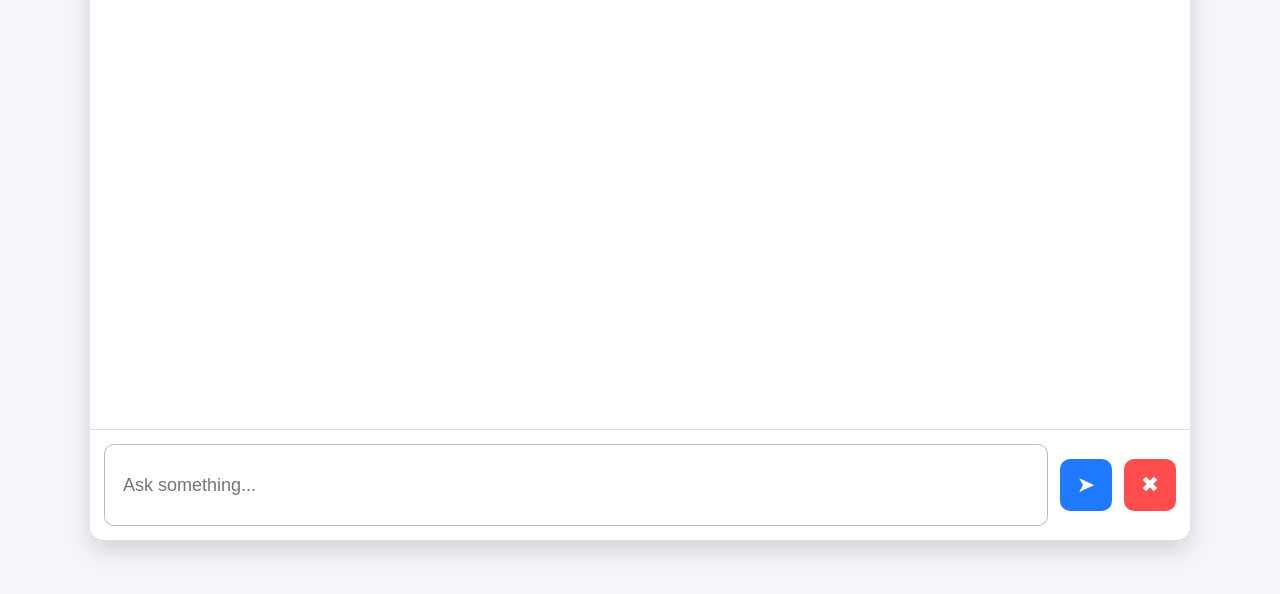
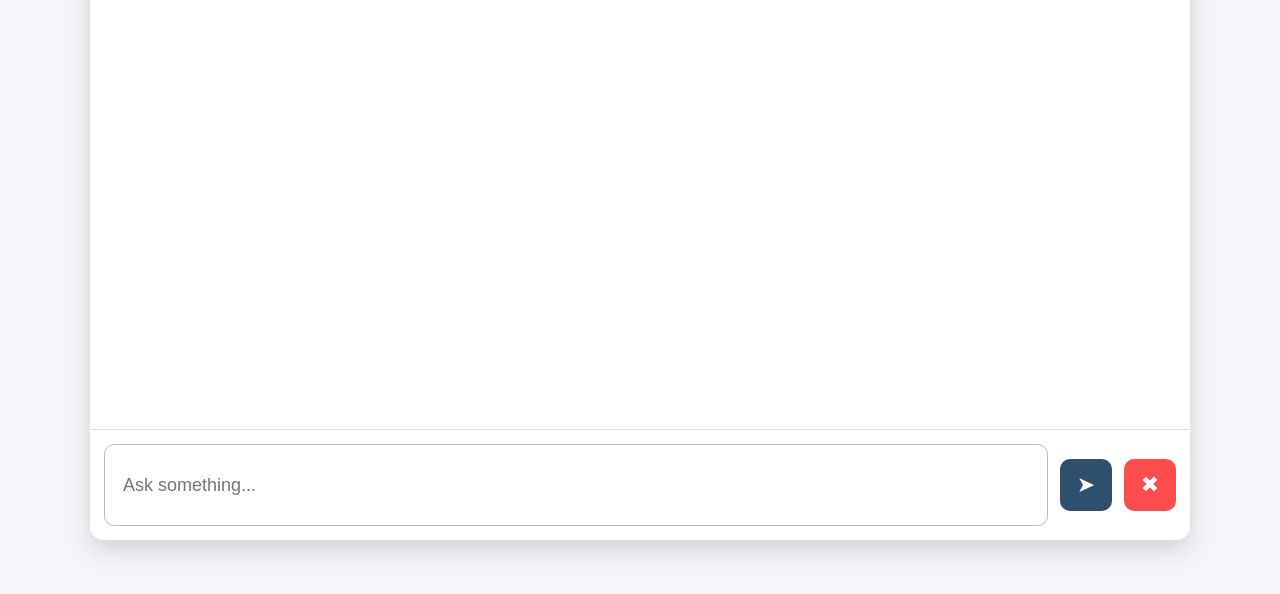
Before and after one commit to Nadirrashidi/Tableau-chatbot, a plain HTML site: page index.html in a window 1280 px wide. Shown: the part 120-714 px from the top of the page. Drawn offline with Linux system fonts and the light colour scheme.

Commit message:
Update index.html

```diff
--- a/index.html
+++ b/index.html
@@ -142,7 +142,7 @@ html, body {
     justify-content: center;
 }
 
-.send-btn { background: #1f7aff; }
+.send-btn { background: #2F4F6F; }
 .clear-btn { background: #ff4d4d; }
 </style>
 </head>
```
